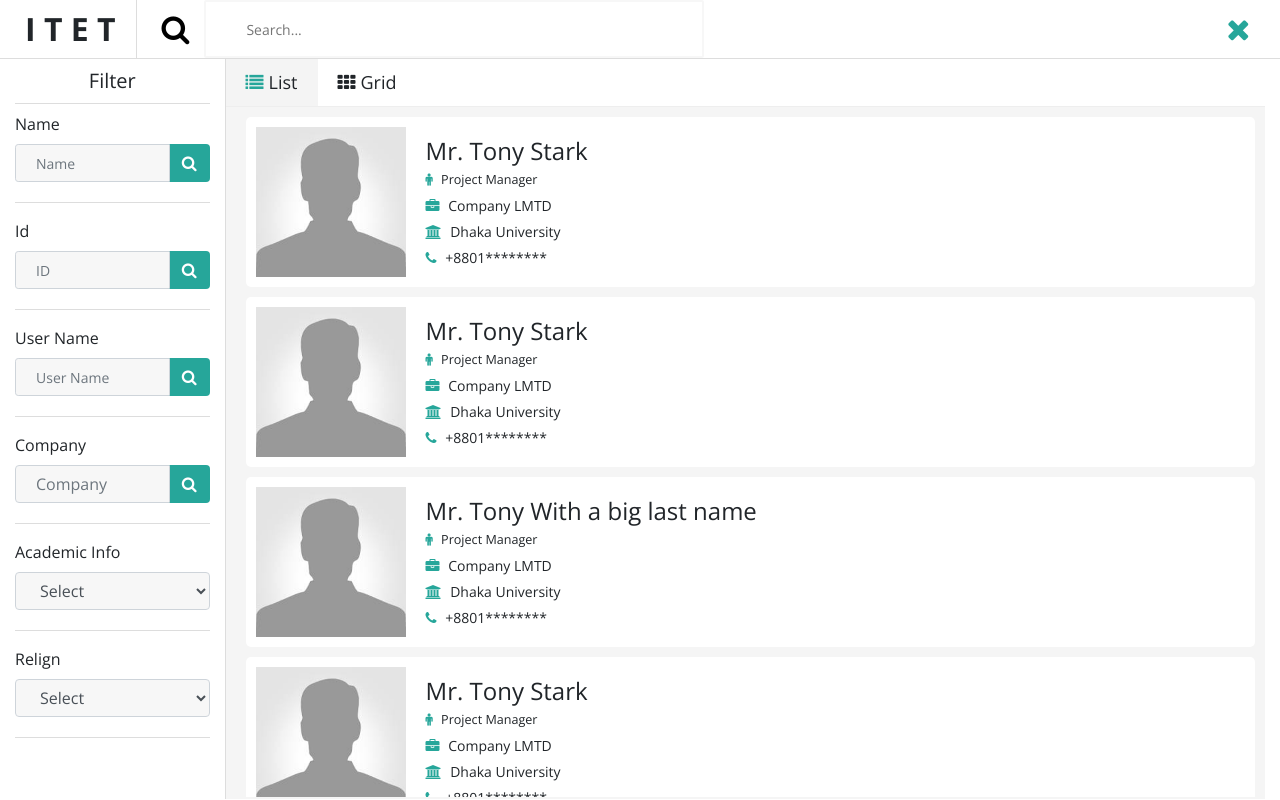
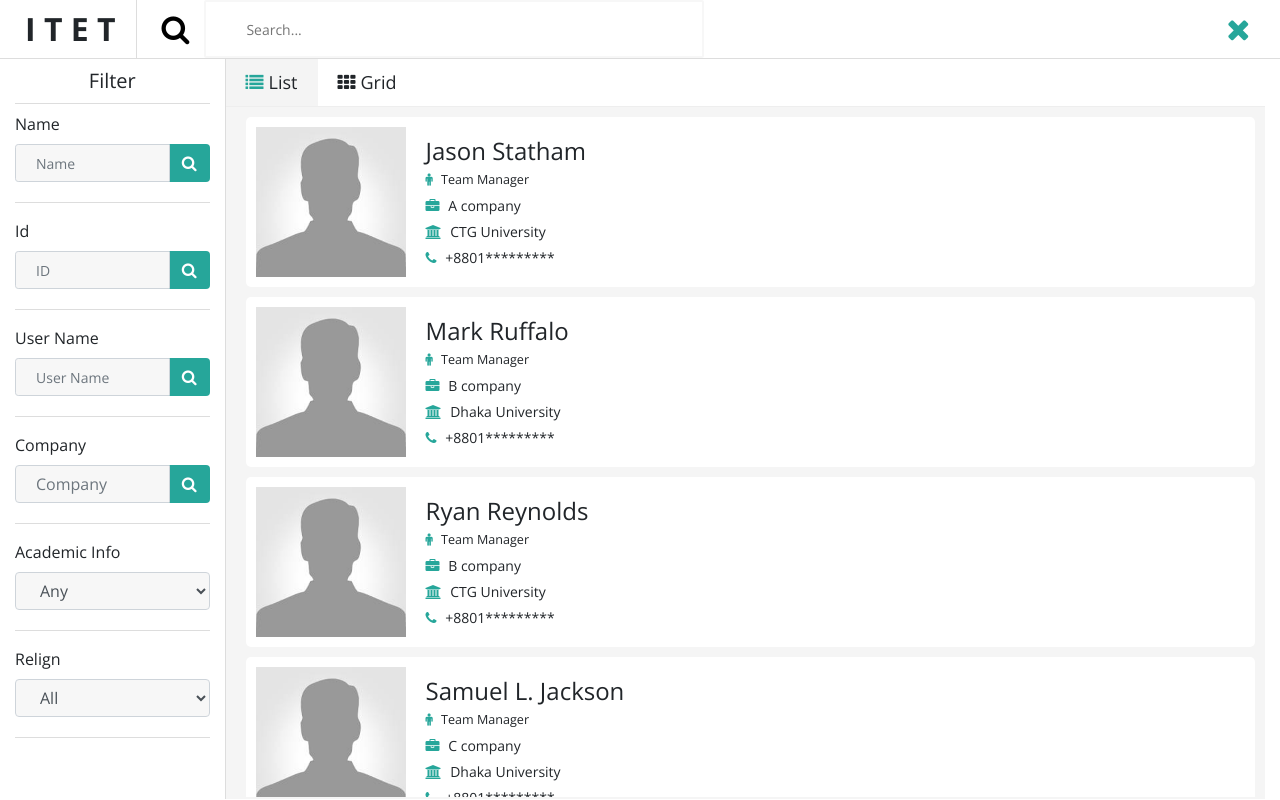
Before and after one commit to UndefinedMamun/ngItet, an Angular app: page /search in a window 1280 px wide. Built offline with nearby package versions, Linux system fonts and the light colour scheme.

Commit message:
filter functionality init

```diff
--- a/src/app/app.module.ts
+++ b/src/app/app.module.ts
@@ -1,6 +1,7 @@
 import { BrowserModule } from '@angular/platform-browser';
 import { NgModule } from '@angular/core';
 import { RouterModule } from '@angular/router';
+import { FormsModule } from '@angular/forms';
 
 
 import { AppComponent } from './app.component';
@@ -18,6 +19,7 @@ import { ResultViewComponent } from './result-view/result-view.component';
   ],
   imports: [
     BrowserModule,
+    FormsModule,
     RouterModule.forRoot([
       { path: '', component: HeaderComponent},
       { path: 'search', component: SearchPanelComponent},
--- a/src/app/result-view/result-view.component.html
+++ b/src/app/result-view/result-view.component.html
@@ -11,126 +11,21 @@
     <!-- <h2 [hidden]="viewType === 'grid'">List View</h2>
     <h2 [hidden]="viewType === 'list'">Grid View</h2> -->
 
-    <div class="single-reslut">
+    <div class="single-reslut" *ngFor="let member of filtered; let i = index">
         <div class="result-thumbnail">
-            <a data-toggle="modal" data-target="#memberModal" ><img src="../../assets/images/demo-thumbnail.jpg" alt=""></a>
+            <a routerLink="/search" [queryParams]="{viewmode: viewType, index: i }"><img src="../../assets/images/demo-thumbnail.jpg" alt=""></a>
         </div>
         <div class="result-meta">
-            <a data-toggle="modal" data-target="#memberModal" ><h4>Mr. Tony Stark</h4></a>
+            <a routerLink="/search" [queryParams]="{viewmode: viewType, index: i }" ><h4>{{member.name}}</h4></a>
             <div class="work-info">
-                <p><i class="fa fa-male"></i> Project Manager</p>
-                <p><i class="fa fa-briefcase"></i>  Company LMTD</p>
+                <p><i class="fa fa-male"></i> {{member.designation}}</p>
+                <p><i class="fa fa-briefcase"></i> {{member.company}}</p>
             </div>
-            <p class="academic"> <i class="fa fa-university"></i> Dhaka University</p>
-            <span><i class="fa fa-phone"></i> +8801********</span>
+            <p class="academic"> <i class="fa fa-university"></i> {{academies[member.academic - 1]}}</p>
+            <span><i class="fa fa-phone"></i> {{member.contact}}</span>
         </div>
     </div>
 
-    <div class="single-reslut">
-        <div class="result-thumbnail">
-            <a href=""><img src="../../assets/images/demo-thumbnail.jpg" alt=""></a>
-        </div>
-        <div class="result-meta">
-            <a href=""><h4>Mr. Tony Stark</h4></a>
-            <div class="work-info">
-                <p><i class="fa fa-male"></i> Project Manager</p>
-                <p><i class="fa fa-briefcase"></i>  Company LMTD</p>
-            </div>
-            <p class="academic"> <i class="fa fa-university"></i> Dhaka University</p>
-            <span><i class="fa fa-phone"></i> +8801********</span>
-        </div>
-    </div>
-    <div class="single-reslut">
-        <div class="result-thumbnail">
-            <a href=""><img src="../../assets/images/demo-thumbnail.jpg" alt=""></a>
-        </div>
-        <div class="result-meta">
-            <a href=""><h4>Mr. Tony With a big last name</h4></a>
-            <div class="work-info">
-                <p><i class="fa fa-male"></i> Project Manager</p>
-                <p><i class="fa fa-briefcase"></i>  Company LMTD</p>
-            </div>
-            <p class="academic"> <i class="fa fa-university"></i> Dhaka University</p>
-            <span><i class="fa fa-phone"></i> +8801********</span>
-        </div>
-    </div>
-
-    <div class="single-reslut">
-        <div class="result-thumbnail">
-            <a href=""><img src="../../assets/images/demo-thumbnail.jpg" alt=""></a>
-        </div>
-        <div class="result-meta">
-            <a href=""><h4>Mr. Tony Stark</h4></a>
-            <div class="work-info">
-                <p><i class="fa fa-male"></i> Project Manager</p>
-                <p><i class="fa fa-briefcase"></i>  Company LMTD</p>
-            </div>
-            <p class="academic"> <i class="fa fa-university"></i> Dhaka University</p>
-            <span><i class="fa fa-phone"></i> +8801********</span>
-        </div>
-    </div>
-
-    <div class="single-reslut">
-        <div class="result-thumbnail">
-            <a href=""><img src="../../assets/images/demo-thumbnail.jpg" alt=""></a>
-        </div>
-        <div class="result-meta">
-            <a href=""><h4>Mr. Tony Stark</h4></a>
-            <div class="work-info">
-                <p><i class="fa fa-male"></i> Project Manager</p>
-                <p><i class="fa fa-briefcase"></i>  Company LMTD</p>
-            </div>
-            <p class="academic"> <i class="fa fa-university"></i> Dhaka University</p>
-            <span><i class="fa fa-phone"></i> +8801********</span>
-        </div>
-    </div>
-
-    <div class="single-reslut">
-        <div class="result-thumbnail">
-            <a href=""><img src="../../assets/images/demo-thumbnail.jpg" alt=""></a>
-        </div>
-        <div class="result-meta">
-            <a href=""><h4>Mr. Tony Stark</h4></a>
-            <div class="work-info">
-                <p><i class="fa fa-male"></i> Project Manager</p>
-                <p><i class="fa fa-briefcase"></i>  Company LMTD</p>
-            </div>
-            <p class="academic"> <i class="fa fa-university"></i> Dhaka University</p>
-            <span><i class="fa fa-phone"></i> +8801********</span>
-        </div>
-    </div>
-
-
-
-    <div class="single-reslut">
-        <div class="result-thumbnail">
-            <a href=""><img src="../../assets/images/demo-thumbnail.jpg" alt=""></a>
-        </div>
-        <div class="result-meta">
-            <a href=""><h4>Mr. Tony Stark</h4></a>
-            <div class="work-info">
-                <p><i class="fa fa-male"></i> Project Manager</p>
-                <p><i class="fa fa-briefcase"></i>  Company LMTD</p>
-            </div>
-            <p class="academic"> <i class="fa fa-university"></i> Dhaka University</p>
-            <span><i class="fa fa-phone"></i> +8801********</span>
-        </div>
-    </div>
-
-    <div class="single-reslut">
-        <div class="result-thumbnail">
-            <a href=""><img src="../../assets/images/demo-thumbnail.jpg" alt=""></a>
-        </div>
-        <div class="result-meta">
-            <a href=""><h4>Mr. Tony Stark</h4></a>
-            <div class="work-info">
-                <p><i class="fa fa-male"></i> Project Manager</p>
-                <p><i class="fa fa-briefcase"></i>  Company LMTD</p>
-            </div>
-            <p class="academic"> <i class="fa fa-university"></i> Dhaka University</p>
-            <span><i class="fa fa-phone"></i> +8801********</span>
-        </div>
-    </div>
 
 
 </div>
@@ -141,26 +36,26 @@
     <div class="modal-dialog" role="document">
       <div class="modal-content">
         <div class="modal-header">
-          <h5 class="modal-title" id="memberModalLabel"> Mr. Member's Profile</h5>
-          <button type="button" class="close" data-dismiss="modal" aria-label="Close">
+          <h5 class="modal-title" id="memberModalLabel"> {{filtered[index]?.name}}'s Profile</h5>
+          <button routerLink="/search" [queryParams]="{viewmode: viewType}" type="button" class="close" data-dismiss="modal" aria-label="Close">
             <span aria-hidden="true">&times;</span>
           </button>
         </div>
         <div class="modal-body">
             <img src="../../assets/images/demo-thumbnail.jpg" alt="">
-            <p><i class="fa fa-male"></i> Project Manager</p>
-            <p><i class="fa fa-briefcase"></i>  Company LMTD</p>
-            <p class="academic"> <i class="fa fa-university"></i> Dhaka University</p>
-            <span><i class="fa fa-phone"></i> +8801********</span>
+            <p><i class="fa fa-male"></i> {{filtered[index]?.designation}}</p>
+            <p><i class="fa fa-briefcase"></i>  {{filtered[index]?.company}}</p>
+            <p class="academic"> <i class="fa fa-university"></i> {{academies[filtered[index]?.academic-1]}}</p>
+            <span><i class="fa fa-phone"></i> {{filtered[index]?.contact}}</span>
 
             <hr>
 
             <p>Lorem ipsum dolor sit amet consectetur adipisicing elit. Dolorem repellendus voluptate corporis sapiente, deserunt vel ea laboriosam doloremque ab atque accusantium. Odit, nobis. Fugiat veniam totam sunt explicabo omnis. Consequuntur rem, ad eos repellat accusamus id, aliquid dolor dolorem quod adipisci blanditiis consequatur sint error doloremque eveniet eius repudiandae beatae quasi delectus labore numquam et? Consectetur laudantium quo pariatur accusantium ut! Illo nostrum deserunt quam sint placeat quas? Tempora harum, eos eligendi eum vitae libero quidem at consequatur a vero!</p>
         </div>
         <div class="modal-footer">
-          <button type="button" class="btn btn-primary">Previous</button>
-          <button type="button" class="btn btn-secondary" data-dismiss="modal">Close</button>
-          <button type="button" class="btn btn-primary">Next</button>
+          <button [hidden]="index == 0" routerLink="/search" [queryParams]="{viewmode: viewType, index: index-1 }" type="button" class="btn btn-primary">Previous</button>
+          <!-- <button type="button" class="btn btn-secondary" data-dismiss="modal">Close</button> -->
+          <button [hidden]="index+1 == filtered.length" routerLink="/search" [queryParams]="{viewmode: viewType, index: index+1 }" type="button" class="btn btn-primary">Next</button>
         </div>
       </div>
     </div>
--- a/src/app/result-view/result-view.component.ts
+++ b/src/app/result-view/result-view.component.ts
@@ -1,4 +1,6 @@
+import { ActivatedRoute, Router } from '@angular/router';
 import { Component, OnInit, Input } from '@angular/core';
+declare var $:any;
 
 @Component({
   selector: 'result-view',
@@ -7,10 +9,30 @@ import { Component, OnInit, Input } from '@angular/core';
 })
 export class ResultViewComponent implements OnInit {
   @Input('view-type') viewType:string;
+  @Input('filtered') filtered:Array < {} >;
+  index;
+  academies = [
+    "Dhaka University",
+    "CTG University",
+    "Khulna University"
+  ]
 
-  constructor() { }
+  constructor(
+    private _route: ActivatedRoute
+  ) {
+
+  }
 
   ngOnInit() {
+    $('#memberModal').modal({ show: false});
+
+    this._route.queryParamMap.subscribe(params => {
+      let index = params.get('index');
+      if (index){
+        this.index = +index;
+        $('#memberModal').modal('show');
+      }
+    })
   }
 
 }
--- a/src/app/search-panel/search-panel.component.css
+++ b/src/app/search-panel/search-panel.component.css
@@ -7,6 +7,7 @@
     left: 0;
     background-color: #fff;
     transition: left 1s ease-out;
+    opacity: 0;
 }
 
 
--- a/src/app/search-panel/search-panel.component.html
+++ b/src/app/search-panel/search-panel.component.html
@@ -22,7 +22,7 @@
         <div class="filter-name form-group">
           <label for="fName">Name</label>
           <div class='input-group'>
-            <input placeholder="Name" type="text" class="form-control form-control-sm" id="fName">
+            <input (keyup)="filterMembers()" [(ngModel)]="filter.fName" placeholder="Name" type="text" class="form-control form-control-sm" id="fName">
             <span class="input-group-btn">
               <button class="btn">
                 <i class="fa fa-search"></i>
@@ -34,7 +34,7 @@
           <div class='filter-id form-group'>
             <label for="fId">Id</label>
             <div class="input-group">
-              <input placeholder="ID" type="text" class="form-control form-control-sm" id="fId">
+              <input (keyup)="filterMembers()" [(ngModel)]="filter.fId" placeholder="ID" type="text" class="form-control form-control-sm" id="fId">
               <span class="input-group-btn">
                 <button class="btn">
                   <i class="fa fa-search"></i>
@@ -46,7 +46,7 @@
           <div class='filter-user-name form-group'>
             <label for="fUserName">User Name</label>
             <div class="input-group">
-              <input type="text" placeholder="User Name" class="form-control form-control-sm" id="fUserName">
+              <input (keyup)="filterMembers()" [(ngModel)]="filter.fUserName" type="text" placeholder="User Name" class="form-control form-control-sm" id="fUserName">
               <span class="input-group-btn">
                 <button class="btn">
                   <i class="fa fa-search"></i>
@@ -58,7 +58,7 @@
           <div class='filter-company form-group'>
             <label for="fCompany">Company</label>
             <div class="input-group">
-              <input placeholder="Company" type="text" class="form-control" id="fCompany">
+              <input (keyup)="filterMembers()" [(ngModel)]="filter.fCompany" placeholder="Company" type="text" class="form-control" id="fCompany">
               <span class="input-group-btn">
                 <button class="btn">
                   <i class="fa fa-search"></i>
@@ -69,19 +69,19 @@
 
           <div class='filter-academic form-group'>
             <label for="fAcademy">Academic Info</label>
-            <select class="form-control" id="fAcademy">
-              <option value="">Select</option>
-              <option value="">Select</option>
+            <select (change)="filterMembers()" [(ngModel)]="filter.fAcademy" class="form-control" id="fAcademy">
+              <option value="0">Any</option>
+              <option *ngFor="let academy of academies; let i = index" value="{{i+1}}">{{academy}}</option>
             </select>
           </div>
 
           <div class='filter-relign form-group'>
             <label for="fRelign">Relign</label>
-            <select class="form-control" id="fRelign">
-              <option value="">Select</option>
-              <option value="">Muslim</option>
-              <option value="">Hindu</option>
-              <option value="">Christian</option>
+            <select (change)="filterMembers()" [(ngModel)]="filter.fRelign" class="form-control" id="fRelign">
+              <option value="0">All</option>
+              <option value="1">Muslim</option>
+              <option value="2">Hindu</option>
+              <option value="3">Christian</option>
             </select>
           </div>
 
@@ -102,7 +102,7 @@
         </div>
 
         <div class="search-result-view">
-          <result-view [view-type]="viewType"></result-view>
+          <result-view [view-type]="viewType" [filtered]="filtered"></result-view>
         </div>
       </div>
     </div>
--- a/src/app/search-panel/search-panel.component.ts
+++ b/src/app/search-panel/search-panel.component.ts
@@ -8,6 +8,155 @@ declare var $:any;
 })
 export class SearchPanelComponent implements OnInit{
   viewType = "list";
+  filter = {
+    fName: "",
+    fId: "",
+    fUserName: "",
+    fCompany: "",
+    fAcademy: 0,
+    fRelign: 0
+  };
+
+  academies = [
+    "Dhaka University",
+    "CTG University",
+    "Khulna University"
+  ]
+
+  members = [
+    {
+      id: 1001,
+      userName: "jason",
+      name: "Jason Statham",
+      designation: "Team Manager",
+      company: "A company",
+      academic: 2,
+      contact: "+8801*********",
+      relign: 1
+    },
+    {
+      id: 1002,
+      userName: "mark",
+      name: "Mark Ruffalo",
+      designation: "Team Manager",
+      company: "B company",
+      academic: 1,
+      contact: "+8801*********",
+      relign: 1
+    },
+    {
+      id: 1003,
+      userName: "ryan",
+      name: "Ryan Reynolds",
+      designation: "Team Manager",
+      company: "B company",
+      academic: 2,
+      contact: "+8801*********",
+      relign: 3
+    },
+    {
+      id: 1004,
+      userName: "samuel",
+      name: "Samuel L. Jackson",
+      designation: "Team Manager",
+      company: "C company",
+      academic: 1,
+      contact: "+8801*********",
+      relign: 2
+    },
+    {
+      id: 1005,
+      userName: "tom",
+      name: "Tom Hanks",
+      designation: "Team Manager",
+      company: "B company",
+      academic: 2,
+      contact: "+8801*********",
+      relign: 1
+    },
+    {
+      id: 1006,
+      userName: "tom",
+      name: "Tom Cruise",
+      designation: "Team Manager",
+      company: "C company",
+      academic: 3,
+      contact: "+8801*********",
+      relign: 3
+    },
+    {
+      id: 1007,
+      userName: "robert",
+      name: "Robert Downey Jr",
+      designation: "The Boss",
+      company: "F company",
+      academic: 1,
+      contact: "+8801*********",
+      relign: 1
+    },
+    {
+      id: 1008,
+      userName: "adam",
+      name: "Adam Sandler",
+      designation: "CEO",
+      company: "D company",
+      academic: 2,
+      contact: "+8801*********",
+      relign: 2
+    },
+    {
+      id: 1009,
+      userName: "vin",
+      name: "Vin Diesel",
+      designation: "Team Manager",
+      company: "B company",
+      academic: 2,
+      contact: "+8801*********",
+      relign: 1
+    },
+    {
+      id: 1010,
+      userName: "mark",
+      name: "Mark Wahlberg",
+      designation: "Team Manager",
+      company: "D company",
+      academic: 3,
+      contact: "+8801*********",
+      relign: 2
+    }
+  ]
+
+  filtered = this.members;
+
+  filterMembers(){
+    this.filtered = this.members.filter( member => {
+      let res = true;
+
+      if(this.filter.fId !== "")
+        res = res && (+this.filter.fId == member.id);
+
+      if(this.filter.fName !== "")
+        res = res && (this.filter.fName.toLowerCase() == member.name.toLowerCase());
+
+      if(this.filter.fUserName !== "")
+        res = res && (this.filter.fUserName.toLowerCase() == member.userName.toLowerCase());
+
+      if(this.filter.fCompany !== "")
+        res = res && (this.filter.fCompany.toLowerCase() == member.company.toLowerCase());
+
+      if(this.filter.fAcademy > 0)
+        res = res && (+this.filter.fAcademy == member.academic);
+
+      if(this.filter.fRelign > 0)
+        res = res && (+this.filter.fRelign == member.relign);
+
+      return res;
+    })
+  }
+
+  consol(){
+    console.log(this.filter);
+  }
 
   constructor(
     private route: ActivatedRoute,
@@ -53,6 +202,8 @@ export class SearchPanelComponent implements OnInit{
     let animate = this.route.snapshot.queryParamMap.get("animate");
     if(animate)
       this.animateSearchPanel();
+    else
+      $("#searchPanel").css("opacity", 1);
 
     this.route.queryParamMap
       .subscribe(params => {
```
Also changed, not shown: src/app/result-view/result-view.component.css (+21 -3 lines), src/app/header/header.component.css (line endings or trailing spaces).
